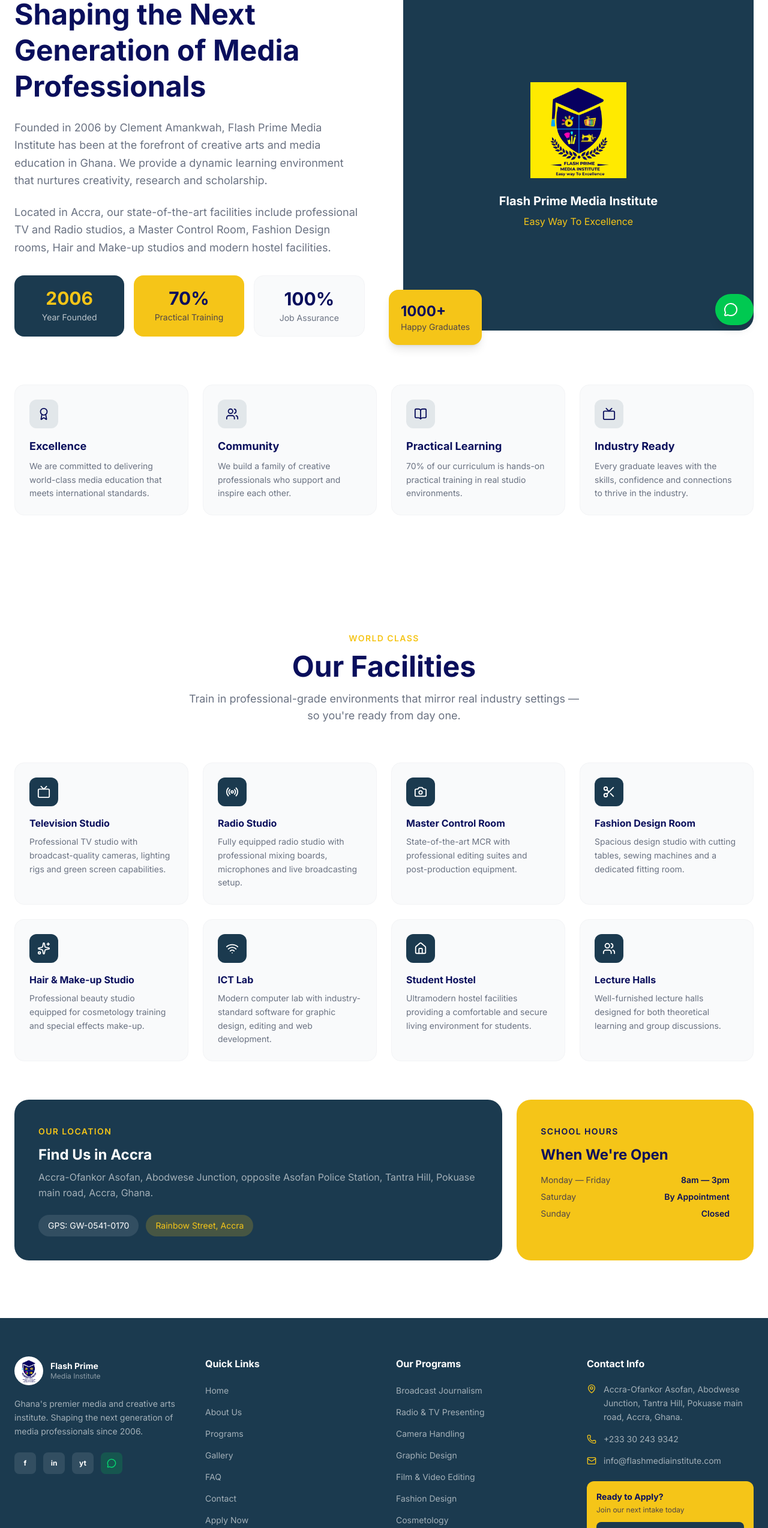
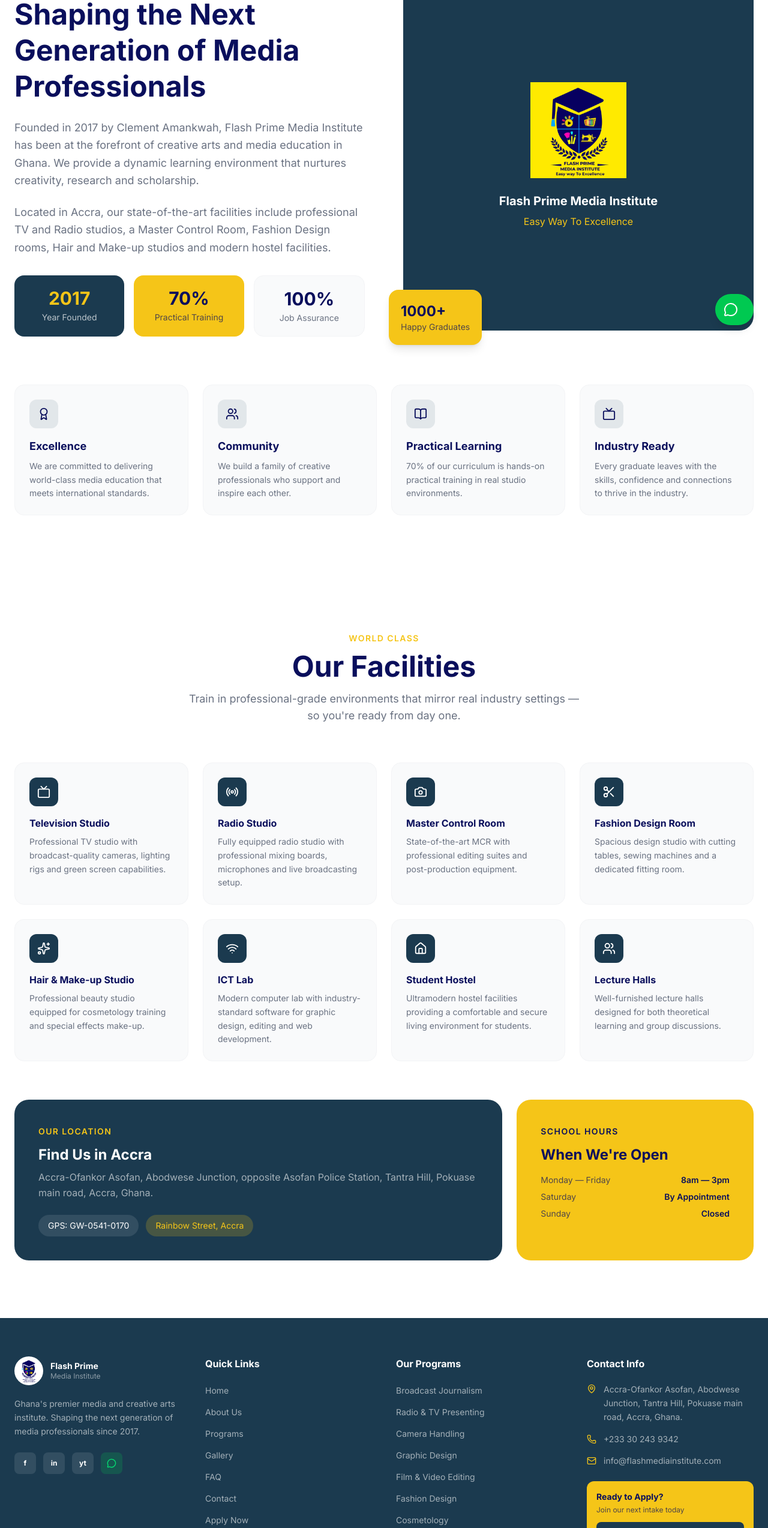
Before and after one commit to AyehPrince/fpmi-website, a Next.js app: page /about in a window 1280 px wide. Shown: the part 234-2781 px from the top of the page at 60% size. Built offline with nearby package versions, Linux system fonts and the light colour scheme.

Commit message:
minor info updates

```diff
--- a/src/app/about/page.js
+++ b/src/app/about/page.js
@@ -5,7 +5,7 @@
 
 export const metadata = {
   title: "About Us | Flash Prime Media Institute",
-  description: "Founded in 2006 by Clement Amankwah, FPMI is Ghana's premier media and creative arts institute in Accra with professional TV studios, radio studios and more.",
+  description: "Founded in 2017 by Clement Amankwah, FPMI is Ghana's premier media and creative arts institute in Accra with professional TV studios, radio studios and more.",
 }
 
 export default function AboutPage() {
--- a/src/components/layout/Footer.jsx
+++ b/src/components/layout/Footer.jsx
@@ -42,7 +42,7 @@
               </div>
             </div>
             <p className="text-white/60 text-sm leading-relaxed mb-6">
-              Ghana's premier media and creative arts institute. Shaping the next generation of media professionals since 2006.
+              Ghana's premier media and creative arts institute. Shaping the next generation of media professionals since 2017.
             </p>
             <div className="flex items-center gap-3">
   <a href="https://www.facebook.com/Flashmediainstitute" className="w-9 h-9 rounded-lg bg-white/10 hover:bg-[#f5c518] flex items-center justify-center transition-colors group">
--- a/src/components/sections/About.jsx
+++ b/src/components/sections/About.jsx
@@ -42,14 +42,14 @@
               Shaping the Next Generation of Media Professionals
             </h2>
             <p className="text-gray-500 text-lg leading-relaxed mb-6">
-              Founded in 2006 by Clement Amankwah, Flash Prime Media Institute has been at the forefront of creative arts and media education in Ghana. We provide a dynamic learning environment that nurtures creativity, research and scholarship.
+              Founded in 2017 by Clement Amankwah, Flash Prime Media Institute has been at the forefront of creative arts and media education in Ghana. We provide a dynamic learning environment that nurtures creativity, research and scholarship.
             </p>
             <p className="text-gray-500 text-lg leading-relaxed mb-8">
               Located in Accra, our state-of-the-art facilities include professional TV and Radio studios, a Master Control Room, Fashion Design rooms, Hair and Make-up studios and modern hostel facilities.
             </p>
             <div className="flex flex-col sm:flex-row gap-4">
               <div className="bg-[#1b3a4f] rounded-2xl p-5 flex-1 text-center">
-                <p className="text-[#f5c518] text-3xl font-bold">2006</p>
+                <p className="text-[#f5c518] text-3xl font-bold">2017</p>
                 <p className="text-white/70 text-sm mt-1">Year Founded</p>
               </div>
               <div className="bg-[#f5c518] rounded-2xl p-5 flex-1 text-center">
--- a/src/components/sections/Hero.jsx
+++ b/src/components/sections/Hero.jsx
@@ -62,7 +62,7 @@
               Welcome to Flash Prime Media Institute
             </h2>
             <p className="text-white/75 text-sm leading-relaxed">
-              I am pleased to welcome you to Flash Prime Media Institute where you will be endowed with the best knowledge in both practical and theoretical field in Media Art Education. FPMI is the best ever known practical media institute in Ghana. At Flash Prime Media Institute we have five (5) main departments; The Journalism Department, Media Art Department, Fashion Department, Cosmetology Department And Care Giving Department.
+              I am pleased to welcome you to Flash Prime Media Institute where you will be endowed with the best knowledge in both practical and theoretical field in Media Art Education. FPMI is the best ever known practical media institute in Ghana. At Flash Prime Media Institute we have five (5) main departments; The Journalism Department, Media Art Department, Fashion Department, Cosmetology Department And Catering Department.
             </p>
 
             {/* Stats row inside card */}
--- a/src/components/sections/VideoSection.jsx
+++ b/src/components/sections/VideoSection.jsx
@@ -123,7 +123,7 @@
             {[
               { value: "70%", label: "Practical" },
               { value: "8", label: "Programs" },
-              { value: "2006", label: "Est." },
+              { value: "2017", label: "Est." },
             ].map(s => (
               <div key={s.label} style={{
                 backgroundColor: "white",
```
